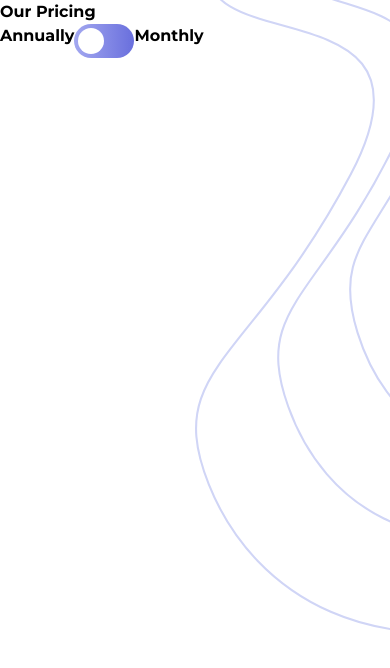
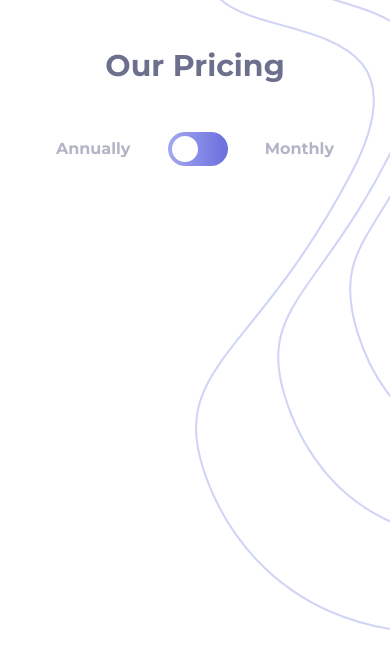
Before and after one commit to ronaldlamdev/pricing-plan, a React (Vite) app: page / in a window 390 px wide. Shown: the top 668 px of the page. Built offline with nearby package versions, Linux system fonts and the light colour scheme.

Commit message:
finished styling header for mobile

```diff
--- a/src/components/Header.tsx
+++ b/src/components/Header.tsx
@@ -1,15 +1,15 @@
 
 const Header = () => {
   return (
-    <header>
-      <h1>Our Pricing</h1>
-      <div>
-        <span>Annually</span>
+    <header className="px-4 py-12 w-full flex flex-col justify-center items-center">
+      <h1 className="text-[#6d708d] text-3xl">Our Pricing</h1>
+      <div className="w-full mt-12 flex justify-between items-center px-10">
+        <span className="text-[#b3b5c6]">Annually</span>
         <label className="relative inline-block w-[3.75rem] h-[2.125rem]">
           <input type="checkbox" className="opacity-0" />
-          <span className="slider round"></span>
+          <span className="slider"></span>
         </label>
-        <span>Monthly</span>
+        <span className="text-[#b3b5c6]">Monthly</span>
       </div>
     </header>
   )
```
